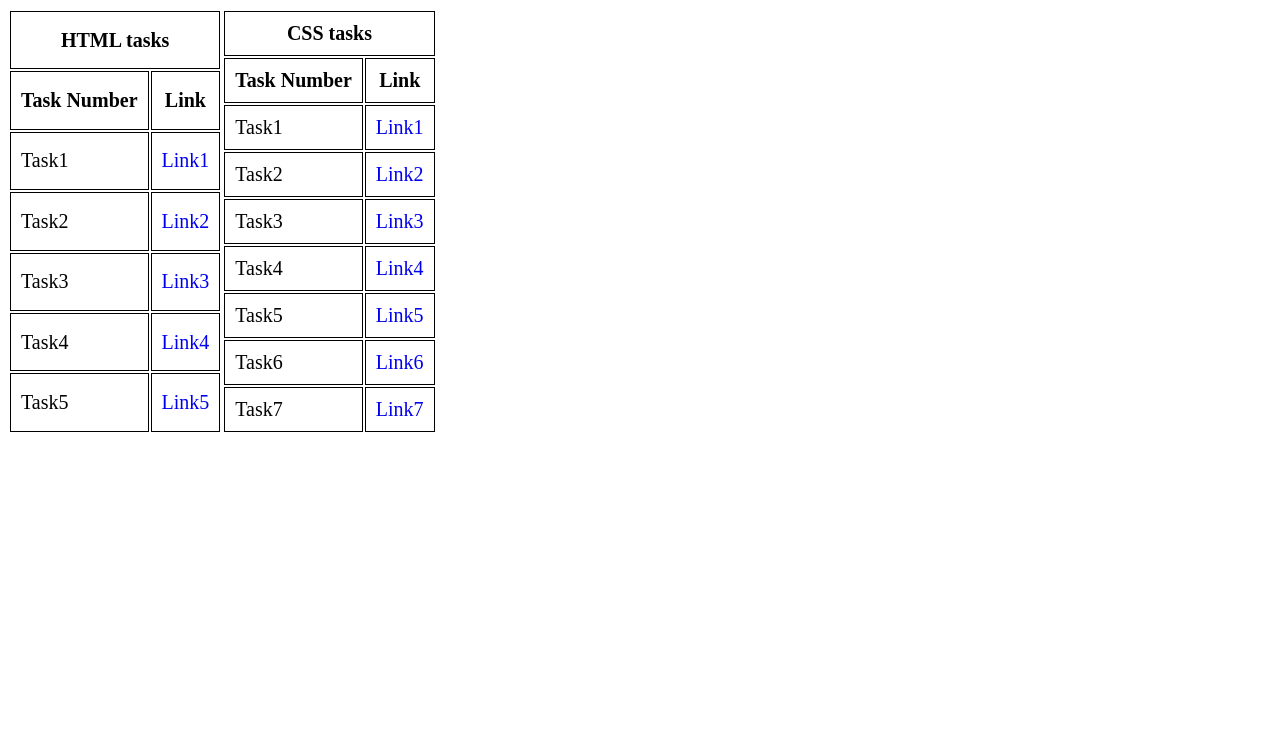
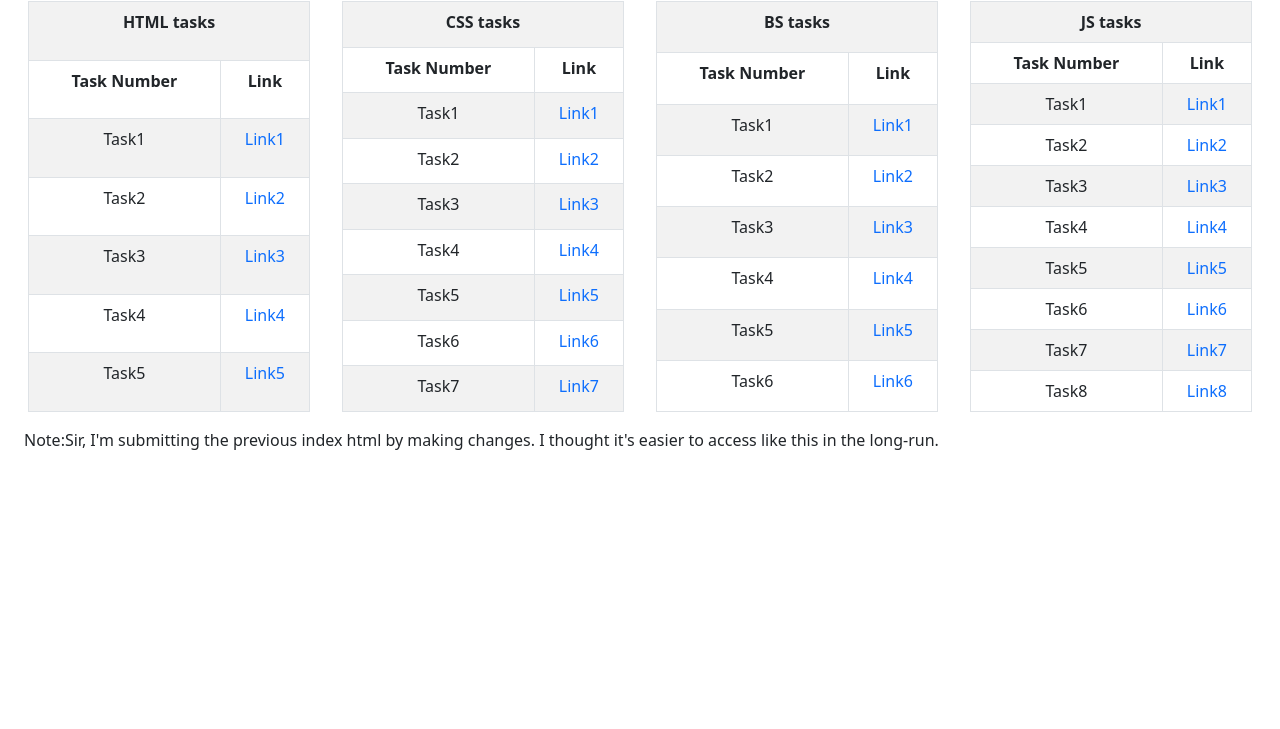
Before and after one commit to Ramya-Panditi/MERN-INTERNSHIP, a plain HTML site: page index.html in a window 1280 px wide. Shown: the part 71-800 px from the top of the page. Drawn offline with nearby package versions, Linux system fonts and the light colour scheme.

Commit message:
Add files via upload

```diff
--- a/index.html
+++ b/index.html
@@ -4,26 +4,18 @@
     <meta charset="UTF-8">
     <meta name="viewport" content="width=device-width, initial-scale=1.0">
     <title>tasks</title>
+    <link href="https://cdn.jsdelivr.net/npm/bootstrap@5.0.2/dist/css/bootstrap.min.css" rel="stylesheet">
+
     <style>
-        .container{
-            display: flex;
-        }
         a{
             text-decoration: none;
-            font-size: 20px;
-
-        }
-        th,td{
-            border:1px solid black;
-            padding: 10px;
-            font-size: 20px;
         }
     </style>
 </head>
 <body>
-    <h1>Index page</h1>
-        <div class="container">
-            <table class = "html">
+    <h1 class="display-6 text-center fw-bold">Index page</h1>
+        <div class="container-fluid d-flex justify-space-around">
+            <table class = "html  table table-bordered mx-3 table-striped my-3 text-center">
                 <tr>
                     <th colspan="2">HTML tasks</th>
                 </tr>
@@ -52,7 +44,7 @@
                     <td><a href="https://raw.githack.com/Ramya-Panditi/MERN-INTERNSHIP/main/htmltasks/task5.html">Link5</a></td>
                 </tr>
             </table>
-            <table class= "css">
+            <table class= "css table table-bordered mx-3 table-striped my-3 text-center">
                 <tr>
                     <th colspan="2">CSS tasks</th>
                 </tr>
@@ -89,7 +81,82 @@
                     <td><a href="https://raw.githack.com/Ramya-Panditi/MERN-INTERNSHIP/main/csstasks/task7.html">Link7</a></td>
                 </tr>
             </table>
+            <table class= "bs table table-bordered mx-3 table-striped my-3 text-center">
+                <tr>
+                    <th colspan="2">BS tasks</th>
+                </tr>
+                <tr>
+                    <th>Task Number</th>
+                    <th>Link</th>
+                </tr>
+                <tr>
+                    <td>Task1</td>
+                    <td><a href="https://raw.githack.com/Ramya-Panditi/MERN-INTERNSHIP/main/js&bs/task1.html">Link1</a></td>
+                </tr>
+                <tr>
+                    <td>Task2</td>
+                    <td><a href="https://raw.githack.com/Ramya-Panditi/MERN-INTERNSHIP/main/js&bs/task2.html">Link2</a></td>
+                </tr>
+                <tr>
+                    <td>Task3</td>
+                    <td><a href="https://raw.githack.com/Ramya-Panditi/MERN-INTERNSHIP/main/js&bs/task3.html">Link3</a></td>
+                </tr>
+                <tr>
+                    <td>Task4</td>
+                    <td><a href="https://raw.githack.com/Ramya-Panditi/MERN-INTERNSHIP/main/js&bs/task4.html">Link4</a></td>
+                </tr>
+                <tr>
+                    <td>Task5</td>
+                    <td><a href="https://raw.githack.com/Ramya-Panditi/MERN-INTERNSHIP/main/js&bs/task5.html">Link5</a></td>
+                </tr>
+                <tr>
+                    <td>Task6</td>
+                    <td><a href="https://raw.githack.com/Ramya-Panditi/MERN-INTERNSHIP/main/js&bs/task6.html">Link6</a></td>
+                </tr>
+            </table>
+            <table class= "bs table table-bordered mx-3 table-striped my-3 text-center">
+                <tr>
+                    <th colspan="2">JS tasks</th>
+                </tr>
+                <tr>
+                    <th>Task Number</th>
+                    <th>Link</th>
+                </tr>
+                <tr>
+                    <td>Task1</td>
+                    <td><a href="https://raw.githack.com/Ramya-Panditi/MERN-INTERNSHIP/main/js&bs/js-task1.html">Link1</a></td>
+                </tr>
+                <tr>
+                    <td>Task2</td>
+                    <td><a href="https://raw.githack.com/Ramya-Panditi/MERN-INTERNSHIP/main/js&bs/js-task2.html">Link2</a></td>
+                </tr>
+                <tr>
+                    <td>Task3</td>
+                    <td><a href="https://raw.githack.com/Ramya-Panditi/MERN-INTERNSHIP/main/js&bs/js-task3.html">Link3</a></td>
+                </tr>
+                <tr>
+                    <td>Task4</td>
+                    <td><a href="https://raw.githack.com/Ramya-Panditi/MERN-INTERNSHIP/main/js&bs/js-task4.html">Link4</a></td>
+                </tr>
+                <tr>
+                    <td>Task5</td>
+                    <td><a href="https://raw.githack.com/Ramya-Panditi/MERN-INTERNSHIP/main/js&bs/js-task5.html">Link5</a></td>
+                </tr>
+                <tr>
+                    <td>Task6</td>
+                    <td><a href="https://raw.githack.com/Ramya-Panditi/MERN-INTERNSHIP/main/js&bs/js-task6.html">Link6</a></td>
+                </tr>
+                <tr>
+                    <td>Task7</td>
+                    <td><a href="https://raw.githack.com/Ramya-Panditi/MERN-INTERNSHIP/main/csstasks/js-task7.html">Link7</a></td>
+                </tr>
+                <tr>
+                    <td>Task8</td>
+                    <td><a href="https://raw.githack.com/Ramya-Panditi/MERN-INTERNSHIP/main/csstasks/js-task8.html">Link8</a></td>
+                </tr>
+            </table>
         </div>
+        <p class="mx-4">Note:Sir, I'm submitting the previous index html by making changes. I thought it's easier to access like this in the long-run.</p>
 
 
 </body>
```
